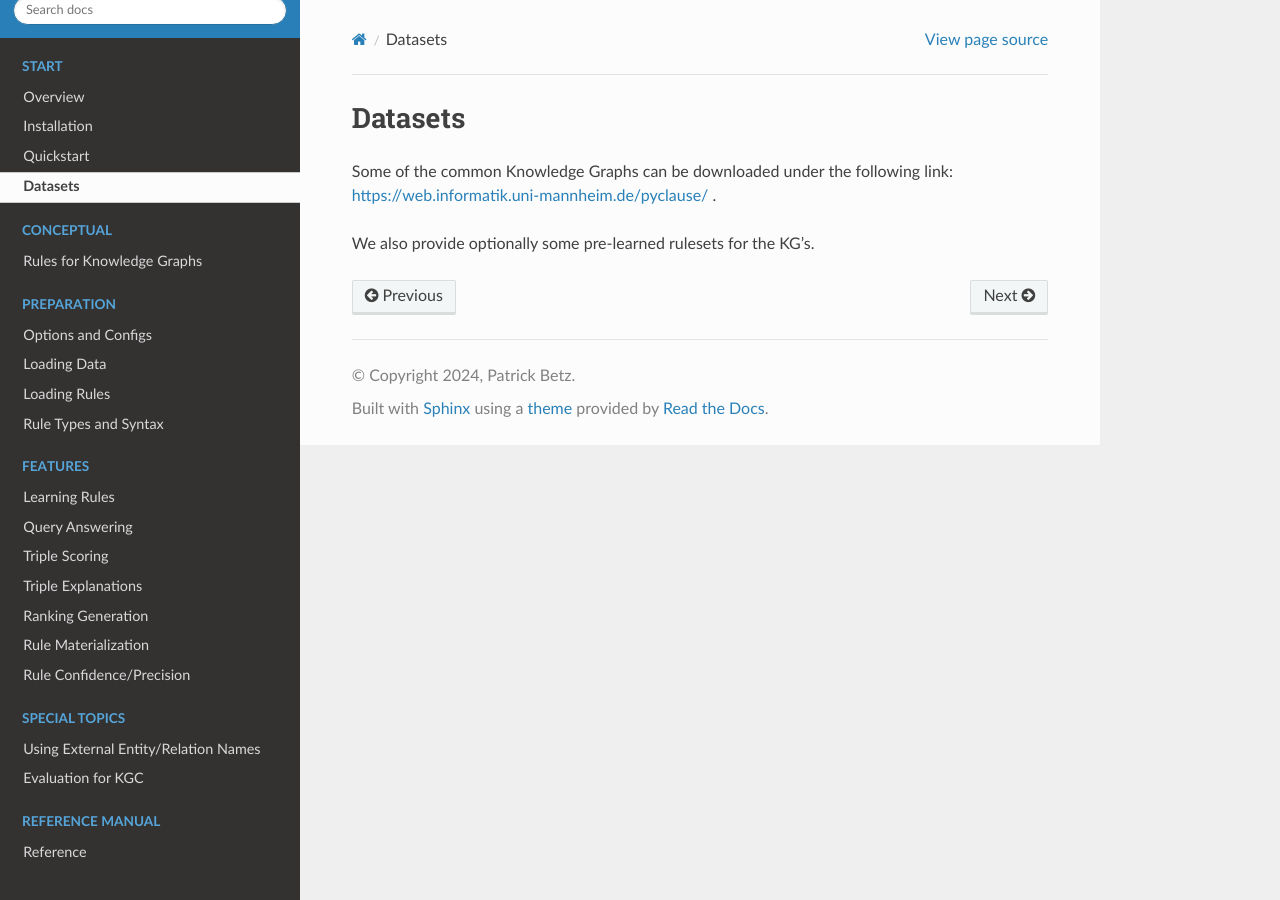
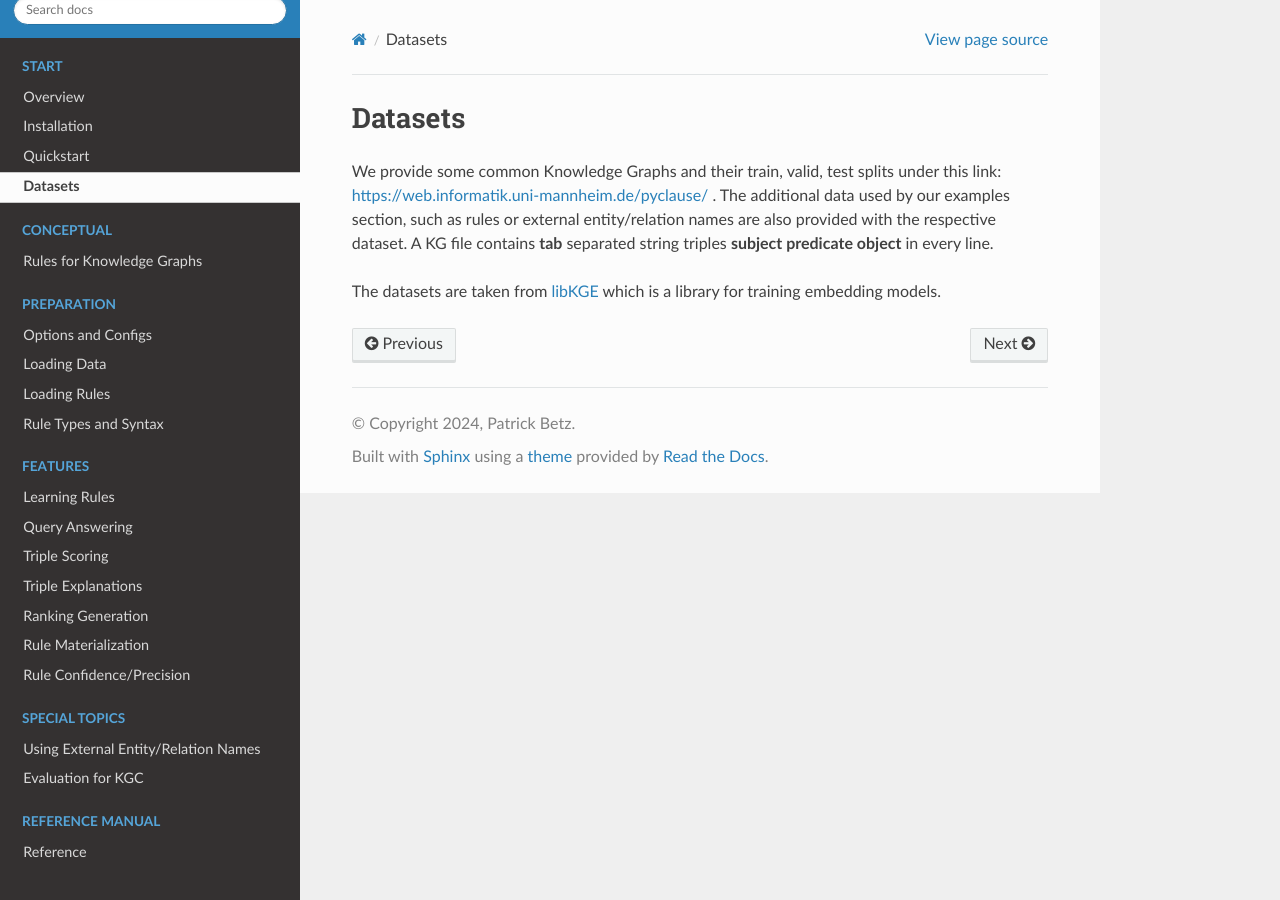
Before and after one commit to symbolic-kg/PyClause, a Sphinx documentation site: the page built from docs/start/downloads.rst, in a window 1280 px wide. Built offline with Sphinx 7.4.7 and the Read the Docs theme 2.0.0, drawn with Linux system fonts in a browser that asks for light colours.

Commit message:
Update data docs

```diff
--- a/docs/start/downloads.rst
+++ b/docs/start/downloads.rst
@@ -1,6 +1,8 @@
 Datasets
 ========
 
-Some of the common Knowledge Graphs can be downloaded under the following link: `https://web.informatik.uni-mannheim.de/pyclause/ <https://web.informatik.uni-mannheim.de/pyclause/>`_ .
+We provide some common Knowledge Graphs and their train, valid, test splits under this link: `https://web.informatik.uni-mannheim.de/pyclause/ <https://web.informatik.uni-mannheim.de/pyclause/>`_ .
+The additional data used by our examples section, such as rules or external entity/relation names are also provided with the respective dataset.
+A KG file contains **tab** separated string triples **subject  predicate   object** in every line.
 
-We also provide optionally some pre-learned rulesets for the KG's.
+The datasets are taken from `libKGE <https://github.com/uma-pi1/kge>`_ which is a library for training embedding models.
```
